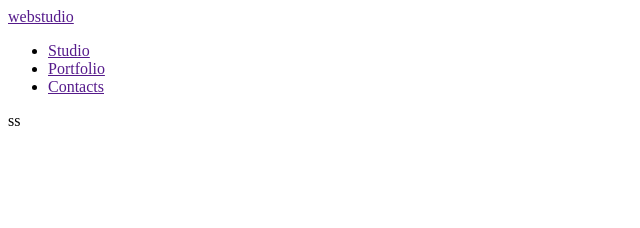
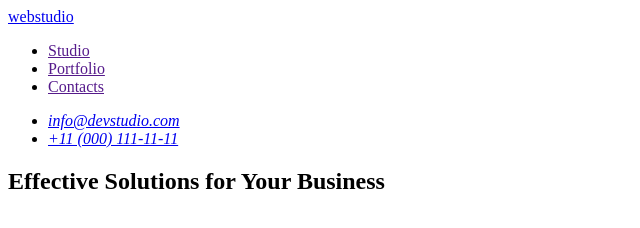
Before and after one commit to Trinity-001/goit-markup-hw-01, a plain HTML site: page index.html in a window 1280 px wide. Shown: the whole page, without its empty margins (0-640 px from the left). Drawn offline with Linux system fonts and the light colour scheme.

Commit message:
add second part of header

```diff
--- a/index.html
+++ b/index.html
@@ -8,7 +8,7 @@
   <body>
     <header>
       <nav>
-        <a href="">webstudio</a>
+        <a href="./index.html">webstudio</a>
 
         <ul>
           <li><a href="">Studio</a></li>
@@ -17,13 +17,24 @@
         </ul>
       </nav>
 
-      <addre></addre>ss
+      <address>
+        <ul>
+          <li>
+            <a href="mailto:info@devstudio.com" target="_blank"
+              >info@devstudio.com</a
+            >
+          </li>
+          <li>
+            <a href="tel:+110001111111" target="_blank">+11 (000) 111-11-11</a>
+          </li>
+        </ul>
+      </address>
     </header>
 
     <main>
-      <section></section>
-      <section></section>
-      <section></section>
+      <section>
+        <h1>Effective Solutions for Your Business</h1>
+      </section>
     </main>
 
     <footer></footer>
```
